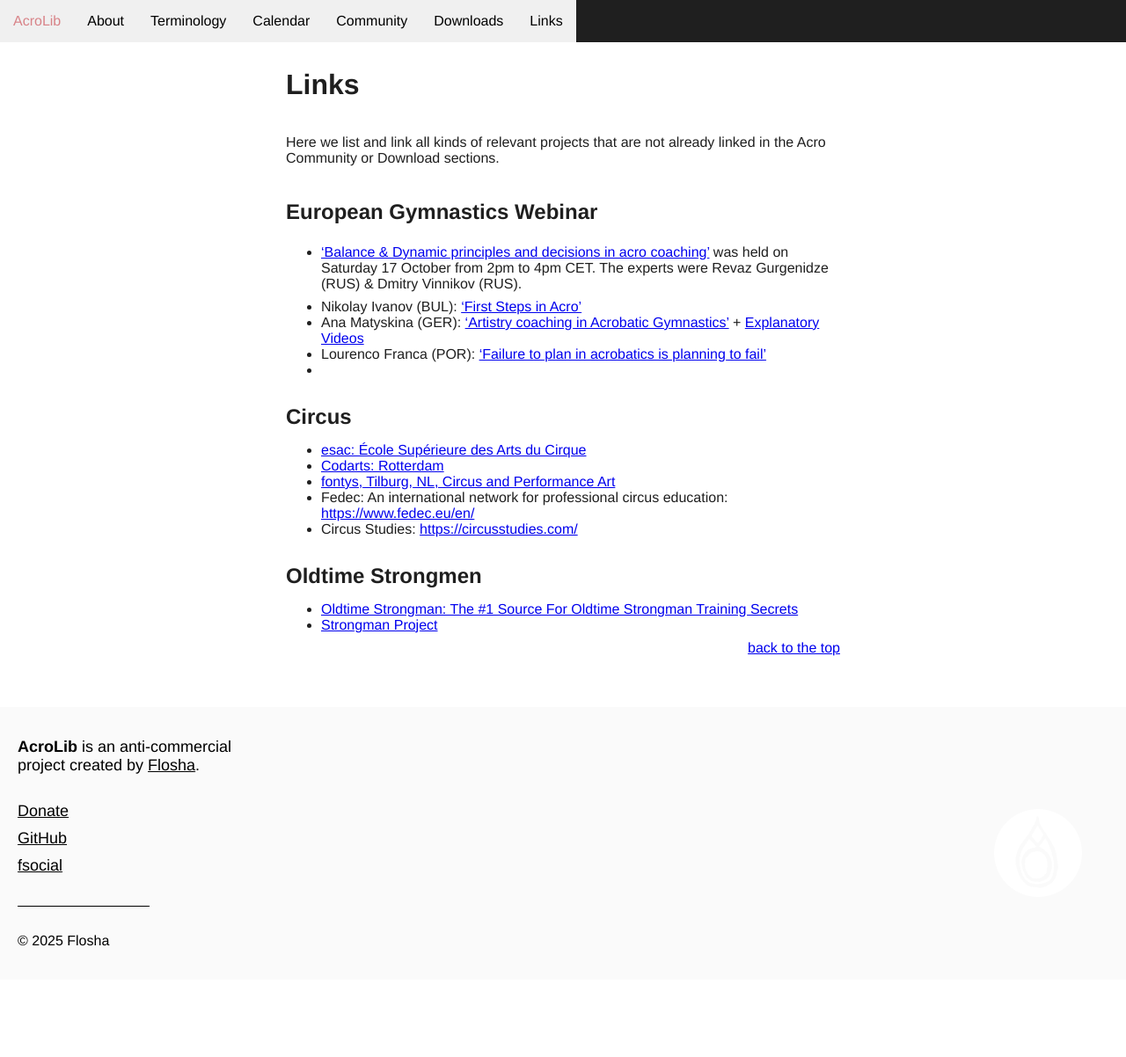
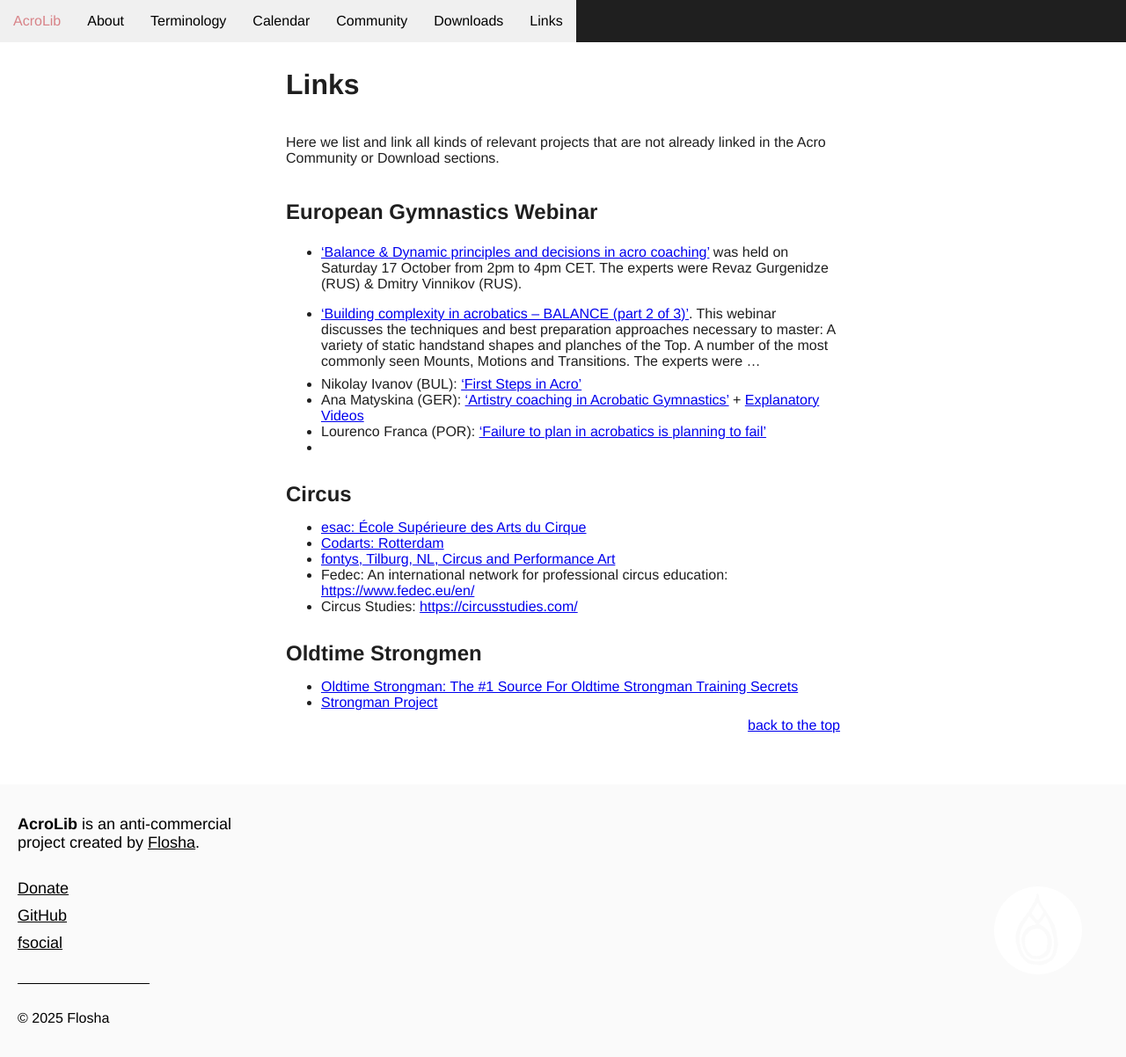
Before and after one commit to floshin/acrolib, a Jekyll site: the page built from links.md, in a window 1280 px wide. Shown: the whole page at 88% size. Built offline with Jekyll 4.4.1, drawn with Linux system fonts in a browser that asks for light colours; our own code applies the rules of GitHub Pages for plain Markdown files; before the commit the page ends 1114 px from its top, so only the background shows below that.

Commit message:
Update links.md

```diff
--- a/links.md
+++ b/links.md
@@ -7,7 +7,7 @@ Here we list and link all kinds of relevant projects that are not already linked
 
 * ['Balance & Dynamic principles and decisions in acro coaching'](https://m.youtube.com/watch?v=FdwXJOZ4Y6o&pp=ygURYWNyb2JhdGljIHdlYmluYXI%3D) was held on Saturday 17 October from 2pm to 4pm CET. The experts were Revaz Gurgenidze (RUS) & Dmitry Vinnikov (RUS).
 
-
+* ['Building complexity in acrobatics – BALANCE (part 2 of 3)'](https://m.youtube.com/watch?v=b6SeNd0Bgrk&pp=ygURYWNyb2JhdGljIHdlYmluYXI%3D). This webinar discusses the techniques and best preparation approaches necessary to master: A variety of static handstand shapes and planches of the Top. A number of the most commonly seen Mounts, Motions and Transitions. The experts were ...
 
 * Nikolay Ivanov (BUL): ['First Steps in Acro'](https://m.youtube.com/watch?v=gFUk0HWvqss&pp=ygURYWNyb2JhdGljIHdlYmluYXI%3D)
 * Ana Matyskina (GER): ['Artistry coaching in Acrobatic Gymnastics'](https://m.youtube.com/watch?v=uJ1viDsStZw&pp=ygURYWNyb2JhdGljIHdlYmluYXI%3D) + [Explanatory Videos](https://m.youtube.com/watch?v=LbNBQpOt0jk&pp=ygURYWNyb2JhdGljIHdlYmluYXI%3D)
```
